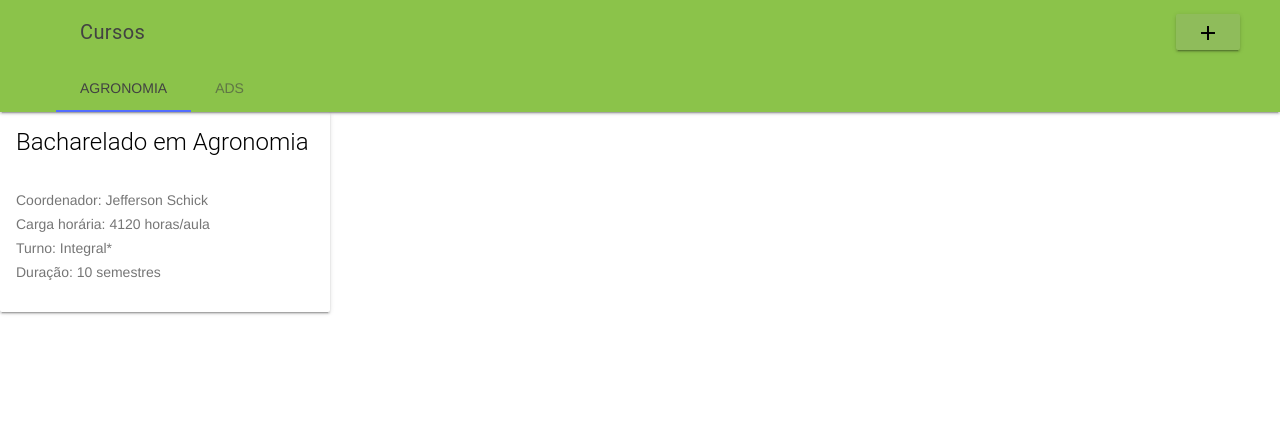
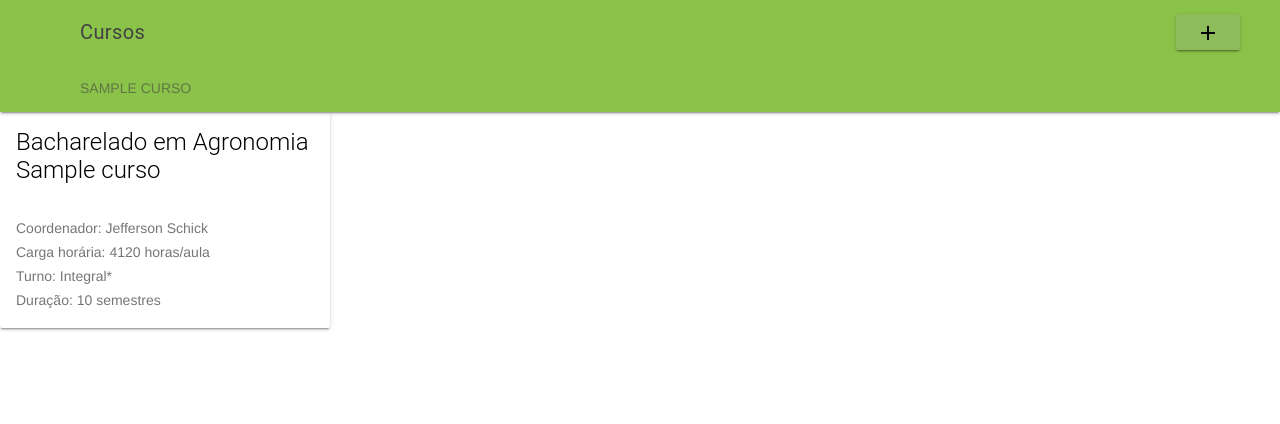
Before and after one commit to diegorwc/projeto_ppi_2, a Django app: page /timetable/cursos/ in a window 1280 px wide. Shown: the top 424 px of the page. Run offline with Django 3.2, Linux system fonts and the light colour scheme; tables that the repository leaves empty hold one stand-in row (values such as "Sample post").

Commit message:
ajuste template tags cursos.html

```diff
--- a/PPI2/timetable/templates/timetable/cursos.html
+++ b/PPI2/timetable/templates/timetable/cursos.html
@@ -12,22 +12,23 @@
 
 {% block tabs_cursos %}
     <div class="mdl-layout__tab-bar mdl-js-ripple-effect">
-    <a href="#scroll-tab-agronomia" class="mdl-layout__tab is-active">
-      Agronomia
+      {% for curso in lista_cursos %}
+        <a href="#scroll-tab-{{ curso.nome }}" class="mdl-layout__tab">
+          {{ curso.nome }}
         </a>
-    <a href="#scroll-tab-ads" class="mdl-layout__tab">
-      ADS
-    </a>
+      {% endfor %}
     </div>
 {% endblock %}
 
 {% block conteudo %}
+  {% for curso in lista_cursos %}
     <section class="mdl-layout__tab-panel is-active" id="scroll-tab-agronomia">
       <div class="page-content">
         <div class="mdl-card mdl-shadow--2dp">
           <div class="mdl-card__title">
             <h2 class="mdl-card__title-text">
               Bacharelado em Agronomia
+              {{ curso.nome }}
             </h2>
           </div>
           <div class="mdl-card__supporting-text curso-info-card">
@@ -39,12 +40,7 @@
         </div>
       </div>
     </section>
-  <section class="mdl-layout__tab-panel" id="scroll-tab-ads">
-    <div class="page-content">
-      <p>Coordenador: Luciano Barreto</p>
-
-    </div>
-  </section>
+  {% endfor %}
 {% endblock %}
 
 {% block form %}
--- a/PPI2/timetable/views.py
+++ b/PPI2/timetable/views.py
@@ -1,5 +1,6 @@
 from django.shortcuts import render, redirect
 from .forms import FormCurso
+from .models import Curso
 from django.http import HttpResponseRedirect
 
 # Create your views here.
@@ -7,6 +8,7 @@ def home(request):
     return render(request, 'timetable/home.html')
 
 def cursos(request):
+    lista_cursos = Curso.objects.all()
     if request.method == 'POST':
         form = FormCurso(request.POST)
         if form.is_valid():
@@ -14,4 +16,7 @@ def cursos(request):
             return redirect('cursos')
     else:
         form = FormCurso()
-    return render(request, 'timetable/cursos.html', {'form': form})
+    return render(
+        request, 'timetable/cursos.html', {'form': form,
+        'lista_cursos': lista_cursos}
+    )
```
Lines whose indentation alone changed are shown as unchanged.
